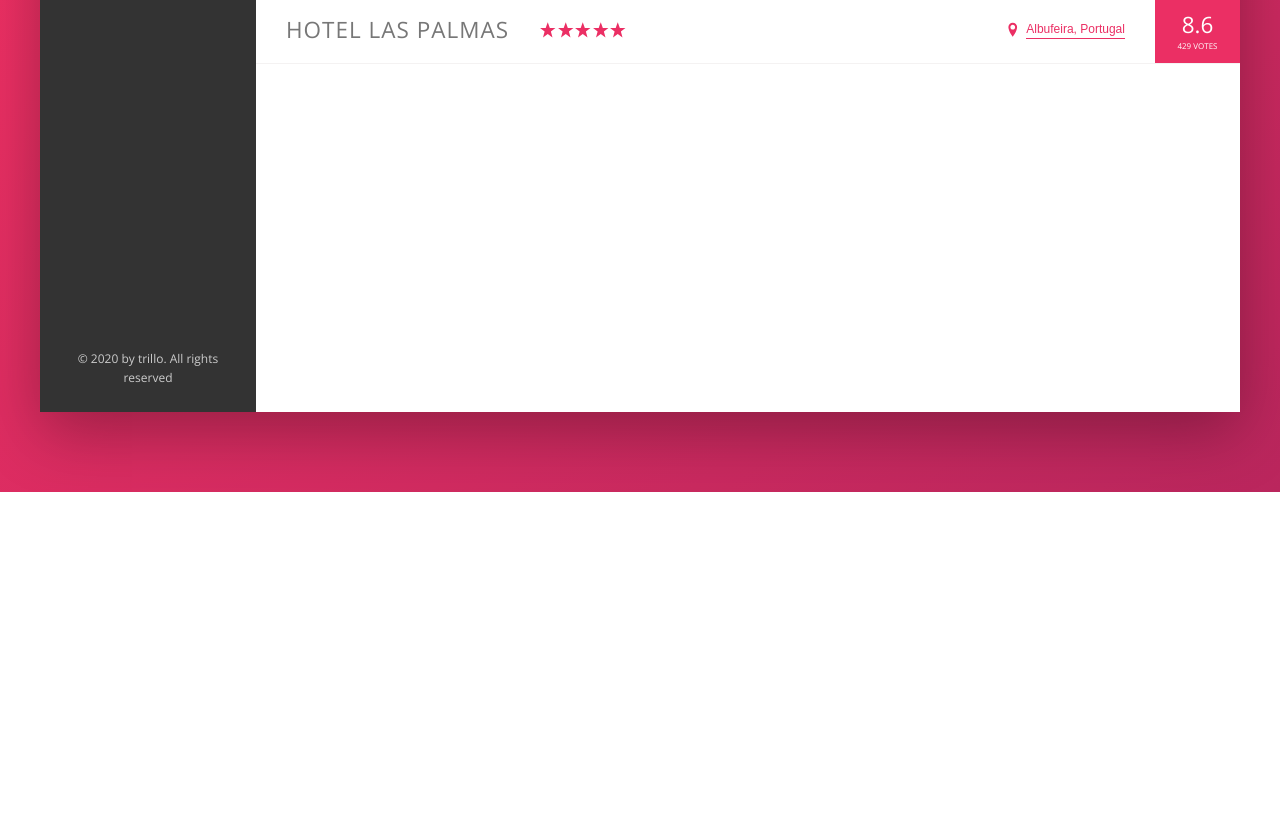
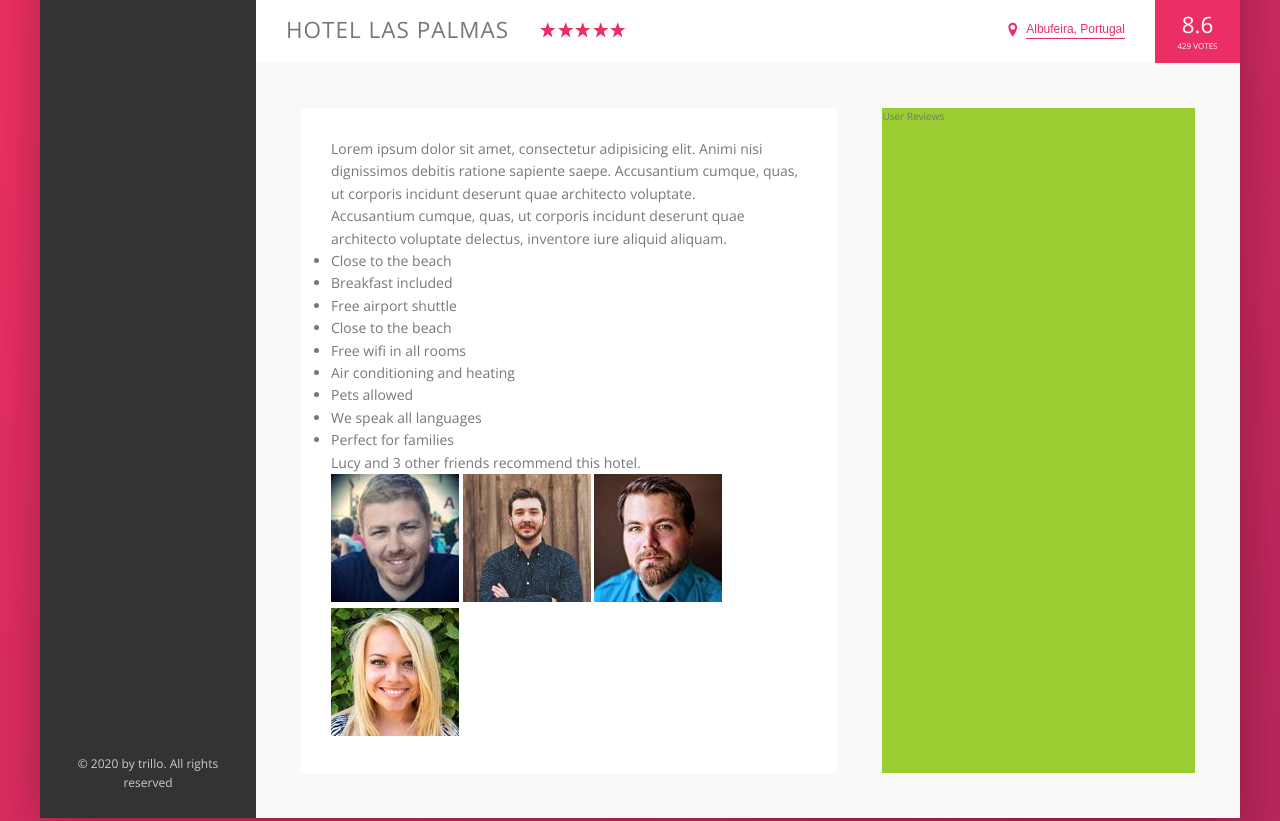
Before and after one commit to sean-birmingham/Trillo-Advanced-CSS, a website: page index.html in a window 1280 px wide. Shown: the part 538-1359 px from the top of the page. Before the commit the page ends 1030 px from the top, so only its background shows below. Drawn offline with nearby package versions, Linux system fonts and the light colour scheme.

Commit message:
structure and basic styling for description section

```diff
--- a/index.html
+++ b/index.html
@@ -142,6 +142,59 @@
               <div class="overview__rating-count">429 votes</div>
             </div>
           </div>
+          <div class="detail">
+            <div class="description">
+              <p class="paragraph">
+                Lorem ipsum dolor sit amet, consectetur adipisicing elit. Animi
+                nisi dignissimos debitis ratione sapiente saepe. Accusantium
+                cumque, quas, ut corporis incidunt deserunt quae architecto
+                voluptate.
+              </p>
+              <p class="paragraph">
+                Accusantium cumque, quas, ut corporis incidunt deserunt quae
+                architecto voluptate delectus, inventore iure aliquid aliquam.
+              </p>
+              <ul class="list">
+                <li class="list__item">Close to the beach</li>
+                <li class="list__item">Breakfast included</li>
+                <li class="list__item">Free airport shuttle</li>
+                <li class="list__item">Close to the beach</li>
+                <li class="list__item">Free wifi in all rooms</li>
+                <li class="list__item">Air conditioning and heating</li>
+                <li class="list__item">Pets allowed</li>
+                <li class="list__item">We speak all languages</li>
+                <li class="list__item">Perfect for families</li>
+              </ul>
+              <div class="recommend">
+                <p class="recomment__count">
+                  Lucy and 3 other friends recommend this hotel.
+                </p>
+                <div class="recommend__friends">
+                  <img
+                    src="img/user-3.jpg"
+                    alt="Friend 1"
+                    class="recommend__photo"
+                  />
+                  <img
+                    src="img/user-4.jpg"
+                    alt="Friend 2"
+                    class="recommend__photo"
+                  />
+                  <img
+                    src="img/user-5.jpg"
+                    alt="Friend 3"
+                    class="recommend__photo"
+                  />
+                  <img
+                    src="img/user-6.jpg"
+                    alt="Friend 4"
+                    class="recommend__photo"
+                  />
+                </div>
+              </div>
+            </div>
+            <div class="user-reviews">User Reviews</div>
+          </div>
         </main>
       </div>
     </div>
--- a/sass/_base.scss
+++ b/sass/_base.scss
@@ -23,6 +23,8 @@
   --color-grey-dark-2: #777;
   --color-grey-dark-3: #999;
   --shadow-dark: 0 2rem 6rem rgba(0, 0, 0, 0.3);
+  --shadow-light: 0 2rem 5rem rgba(0, 0, 0, 0.06)
+  --line: 1px solid var(--color-grey-light-2);
 }
 
 * {
--- a/sass/_components.scss
+++ b/sass/_components.scss
@@ -189,7 +189,7 @@
 .overview {
   display: flex;
   align-items: center;
-  border-bottom: 1px solid var(--color-grey-light-2);
+  border-bottom: var(--line);
 
   &__heading {
     font-size: 2.25rem;
--- a/sass/_layout.scss
+++ b/sass/_layout.scss
@@ -10,7 +10,7 @@
   font-size: 1.4rem;
   height: 7rem;
   background-color: #fff;
-  border-bottom: 1px solid var(--color-grey-light-2);
+  border-bottom: var(--line);
   display: flex;
   justify-content: space-between;
   align-items: center;
@@ -31,7 +31,25 @@
 .hotel-view {
   background-color: #fff;
   flex: 1;
+}
 
-  // TEST
-  height: 80rem;
+.detail {
+  display: flex;
+  padding: 4.5rem;
+  background-color: var(--color-grey-light-1);
+  border-bottom: var(--line);
 }
+
+.description {
+  font-size: 1.4rem;
+  background-color: #fff;
+  box-shadow: var(--shadow-light);
+  padding: 3rem;
+  flex: 0 0 60%;
+  margin-right: 4.5rem;
+}
+
+.user-reviews {
+  background-color: yellowgreen;
+  flex: 1;
+}
```
Also changed, not shown: css/style.css, img/user-3.jpg (added).
